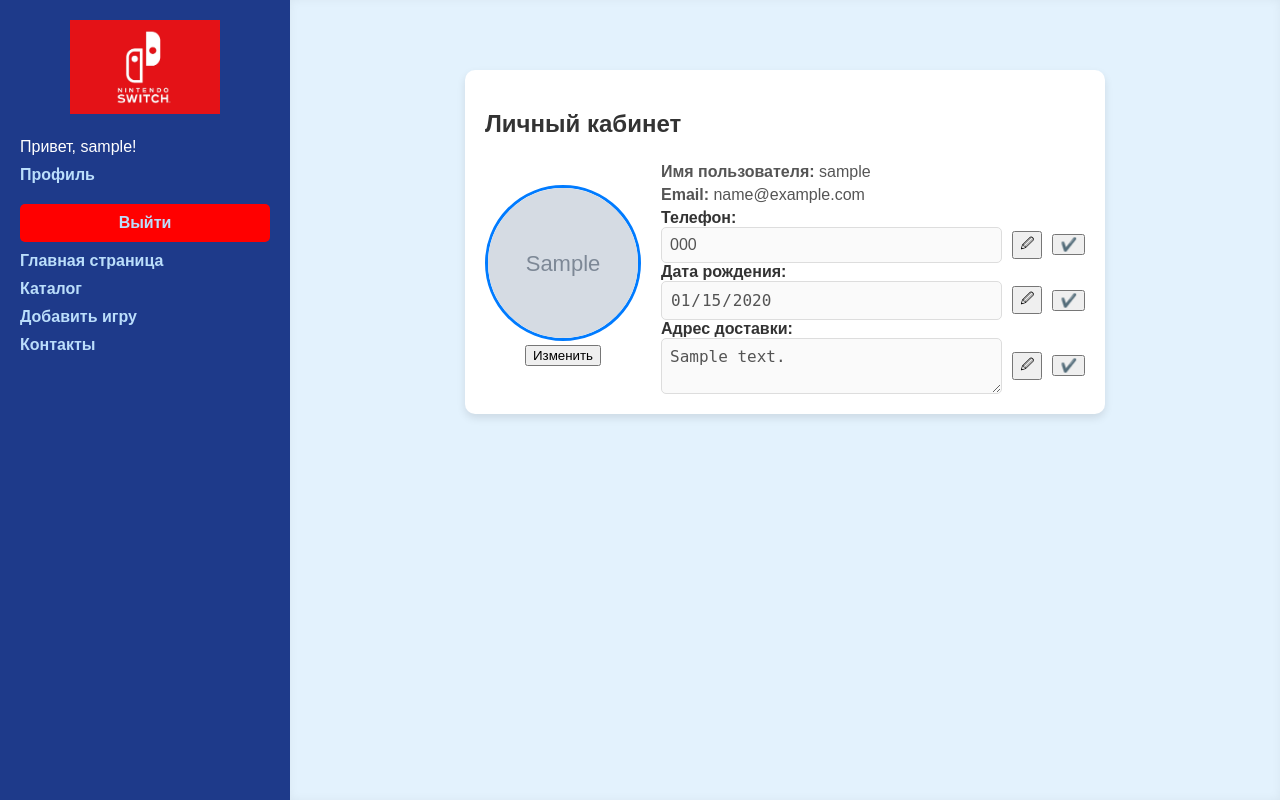
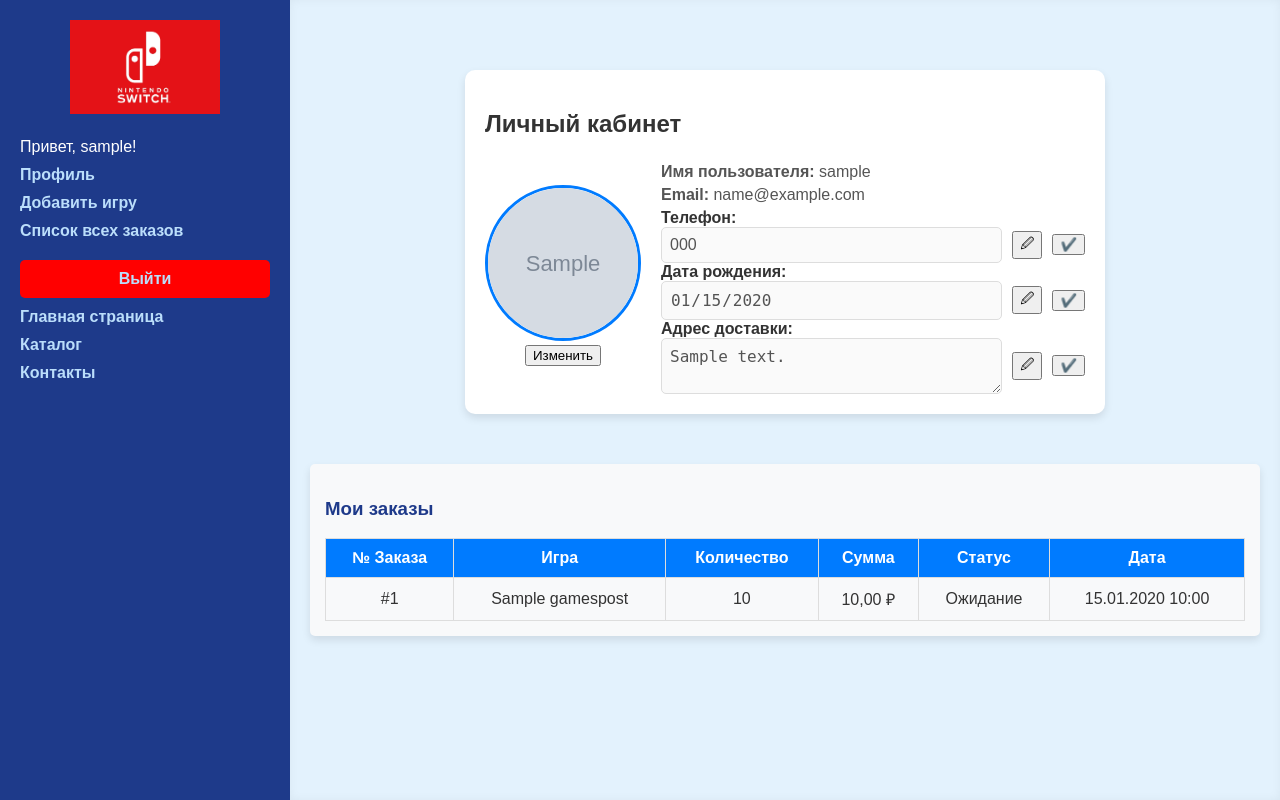
Before and after one commit to Link-deep/FlowerDelivery, a Django app: page /users/profile/ in a window 1280 px wide. Run offline with Django 5.2, Linux system fonts and the light colour scheme; a user stored in the database is signed in; tables that the repository leaves empty hold one stand-in row (values such as "Sample post"); grey boxes marked "Sample" are stand-in pictures.

Commit message:
orders 2

```diff
--- a/FlowerDelivery/main/templates/main/nav.html
+++ b/FlowerDelivery/main/templates/main/nav.html
@@ -2,6 +2,10 @@
     {% if user.is_authenticated %}
         <span class="username">Привет, {{ user.username }}!</span>
     <li><a href="{% url 'profile' %}" class="profile-link">Профиль</a></li>
+    {% if user.is_authenticated and user.is_staff %}
+    <li><a href="{% url 'add_game' %}">Добавить игру</a></li>
+    <li><a href="{% url 'list_orders' %}">Список всех заказов</a></li>
+    {% endif %}
     <li><a href="{% url 'logout' %}" class="logout-btn">Выйти</a></li>
                 {% else %}
     <li><a href="{% url 'login' %}">Вход</a></li>
@@ -11,9 +15,6 @@
     <li></li>
     <li><a href="{% url 'home' %}">Главная страница</a></li>
     <li><a href="{% url 'catalog' %}">Каталог</a></li>
-    {% if user.is_authenticated and user.is_staff %}
-    <li><a href="{% url 'add_game' %}">Добавить игру</a></li>
-    {% endif %}
     <li><a href="">Контакты</a></li>
 
 </ul>
--- a/FlowerDelivery/orders/urls.py
+++ b/FlowerDelivery/orders/urls.py
@@ -1,7 +1,9 @@
 from django.urls import path
-from .views import create_order, order_success
+from .views import create_order, order_success, list_orders, update_order_status
 
 urlpatterns = [
     path('buy/<int:game_id>/', create_order, name='create_order'),
     path('success/', order_success, name='order_success'),
+    path('list/', list_orders, name='list_orders'),
+    path('update-order-status/', update_order_status, name='update_order_status'),
 ]
--- a/FlowerDelivery/users/templates/users/profile.html
+++ b/FlowerDelivery/users/templates/users/profile.html
@@ -100,6 +100,38 @@
     opacity: 0.8;
 }
 
+/* Стили блока заказов */
+.profile-orders {
+    margin-top: 30px;
+    background: #f8f9fa;
+    padding: 15px;
+    border-radius: 5px;
+    box-shadow: 0 4px 8px rgba(0, 0, 0, 0.1);
+}
+
+/* Стили таблицы заказов */
+.orders-table {
+    width: 100%;
+    border-collapse: collapse;
+    margin-top: 10px;
+}
+
+.orders-table th, .orders-table td {
+    border: 1px solid #ddd;
+    padding: 10px;
+    text-align: center;
+}
+
+.orders-table th {
+    background: #007bff;
+    color: white;
+}
+
+.orders-table tbody tr:nth-child(even) {
+    background: #f2f2f2;
+}
+
+
 
 </style>
 
@@ -159,7 +191,45 @@
             </div>
         </div>
 
-    </div>
+        </div>
+
+        <!-- Блок заказов пользователя -->
+        <div class="profile-orders">
+            <h3>Мои заказы</h3>
+
+            {% if orders %}
+                <table class="orders-table">
+                    <thead>
+                        <tr>
+                            <th>№ Заказа</th>
+                            <th>Игра</th>
+                            <th>Количество</th>
+                            <th>Сумма</th>
+                            <th>Статус</th>
+                            <th>Дата</th>
+                        </tr>
+                    </thead>
+                    <tbody>
+                        {% for order in orders %}
+                        <tr>
+                            <td>#{{ order.id }}</td>
+                            <td>{{ order.game.title }}</td>
+                            <td>{{ order.quantity }}</td>
+                            <td>{{ order.total_price }} ₽</td>
+                            <td>{{ order.get_status_display }}</td>
+                            <td>{{ order.created_at|date:"d.m.Y H:i" }}</td>
+                        </tr>
+                        {% endfor %}
+                    </tbody>
+                </table>
+            {% else %}
+                <p>У вас пока нет заказов.</p>
+            {% endif %}
+        </div>
+
+
+
+
 
     <script>
         // Разблокировать поле для редактирования
--- a/FlowerDelivery/users/views.py
+++ b/FlowerDelivery/users/views.py
@@ -3,6 +3,7 @@ from django.contrib.auth import login, logout
 from .forms import UserRegisterForm, UserLoginForm
 from django.contrib.auth.decorators import login_required
 from django.http import JsonResponse
+from orders.models import Order  # Импортируем модель заказов
 
 
 def register_view(request):
@@ -38,10 +39,13 @@ def logout_view(request):
 
 @login_required
 def profile_view(request):
+    user = request.user  # Получаем текущего пользователя
+
+    # Получаем все заказы пользователя, сортируем по дате (новые сверху)
+    orders = Order.objects.filter(user=user).order_by('-created_at')
+
     if request.method == "POST":
-        user = request.user
-
-        # Обновляем поля, если они переданы
+        # Обновляем поля пользователя, если они переданы
         if "phone" in request.POST:
             user.phone_number = request.POST["phone"]
         if "birth_date" in request.POST:
@@ -54,4 +58,5 @@ def profile_view(request):
         user.save()
         return JsonResponse({"status": "success"})
 
-    return render(request, "users/profile.html")
+    # Передаём заказы в шаблон
+    return render(request, "users/profile.html", {"orders": orders})
```
Also changed, not shown: FlowerDelivery/orders/templates/orders/list_orders.html (added, +106 -0 lines), FlowerDelivery/orders/views.py (+36 -0 lines).
